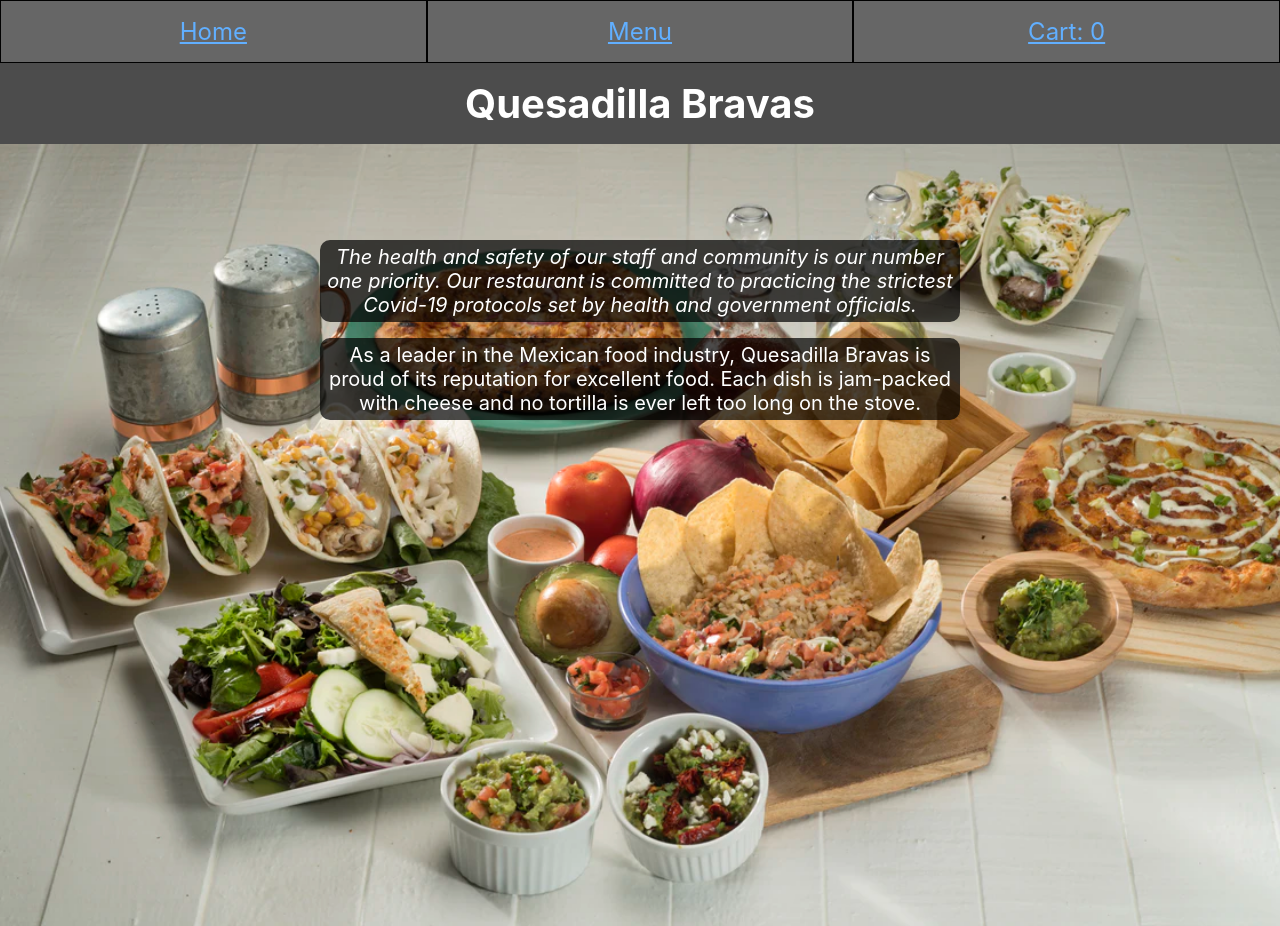
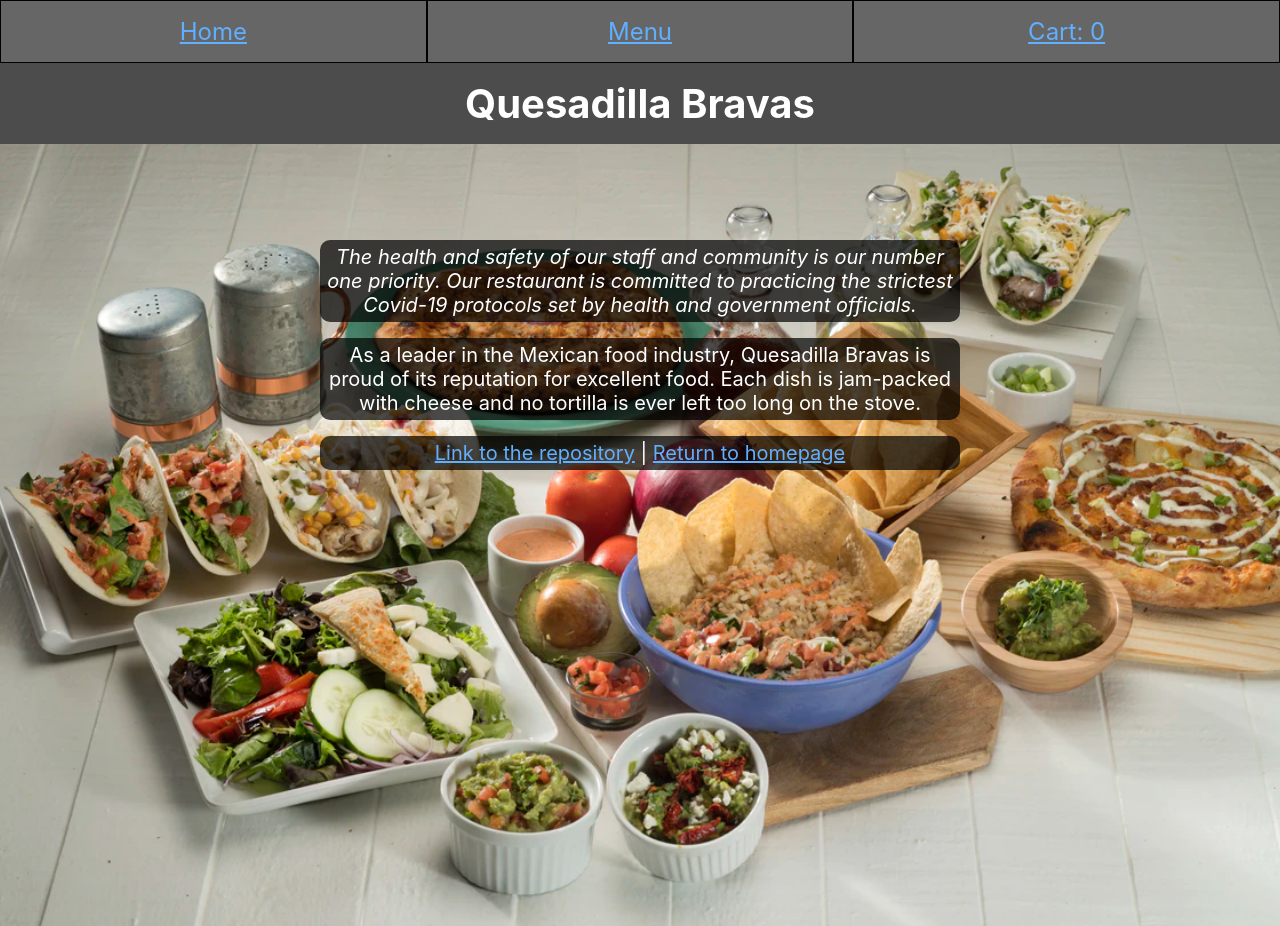
Before and after one commit to jql6/shopping-cart, a React (Create React App) app: page / in a window 1280 px wide. Built offline with nearby package versions, Linux system fonts and the light colour scheme.

Commit message:
Add links to homepage and repo

```diff
--- a/src/App.js
+++ b/src/App.js
@@ -17,6 +17,12 @@ function App() {
             of its reputation for excellent food. Each dish is jam-packed with
             cheese and no tortilla is ever left too long on the stove.
           </p>
+          <p>
+            <a href="https://github.com/jql6/shopping-cart">
+              Link to the repository
+            </a>{" "}
+            | <a href="https://jql6.github.io/">Return to homepage</a>
+          </p>
         </div>
       </div>
     </div>
```
